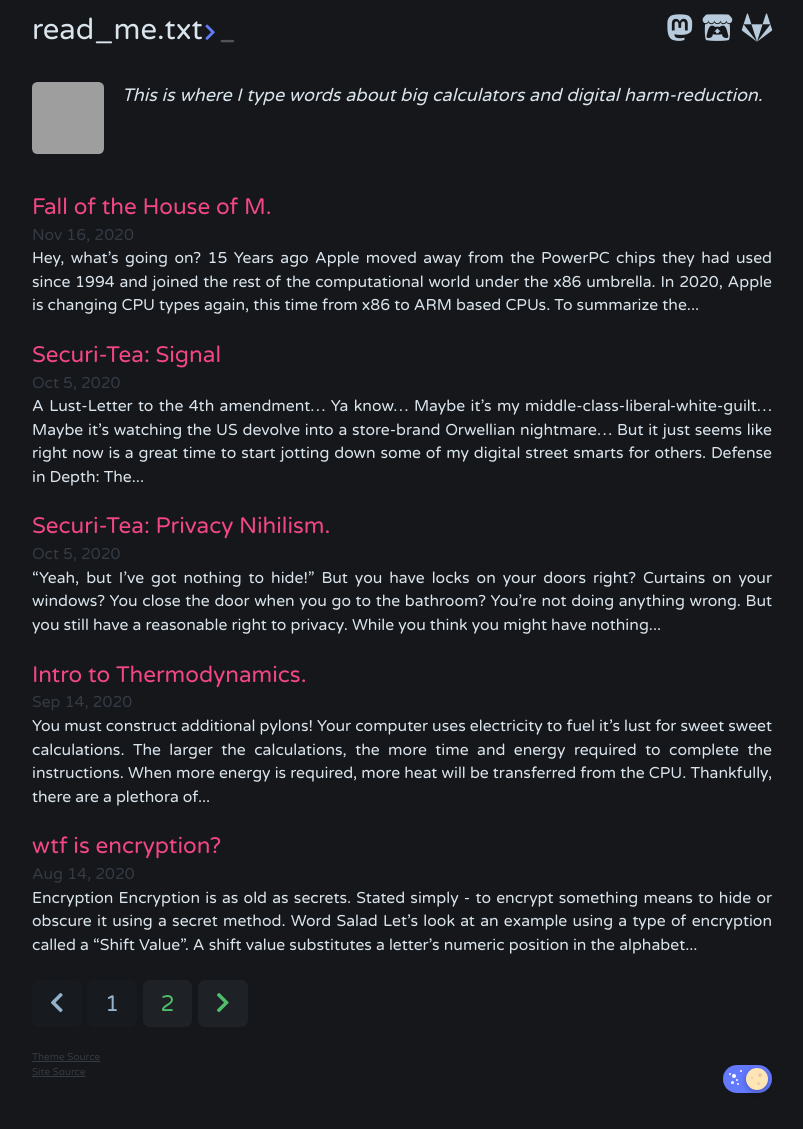
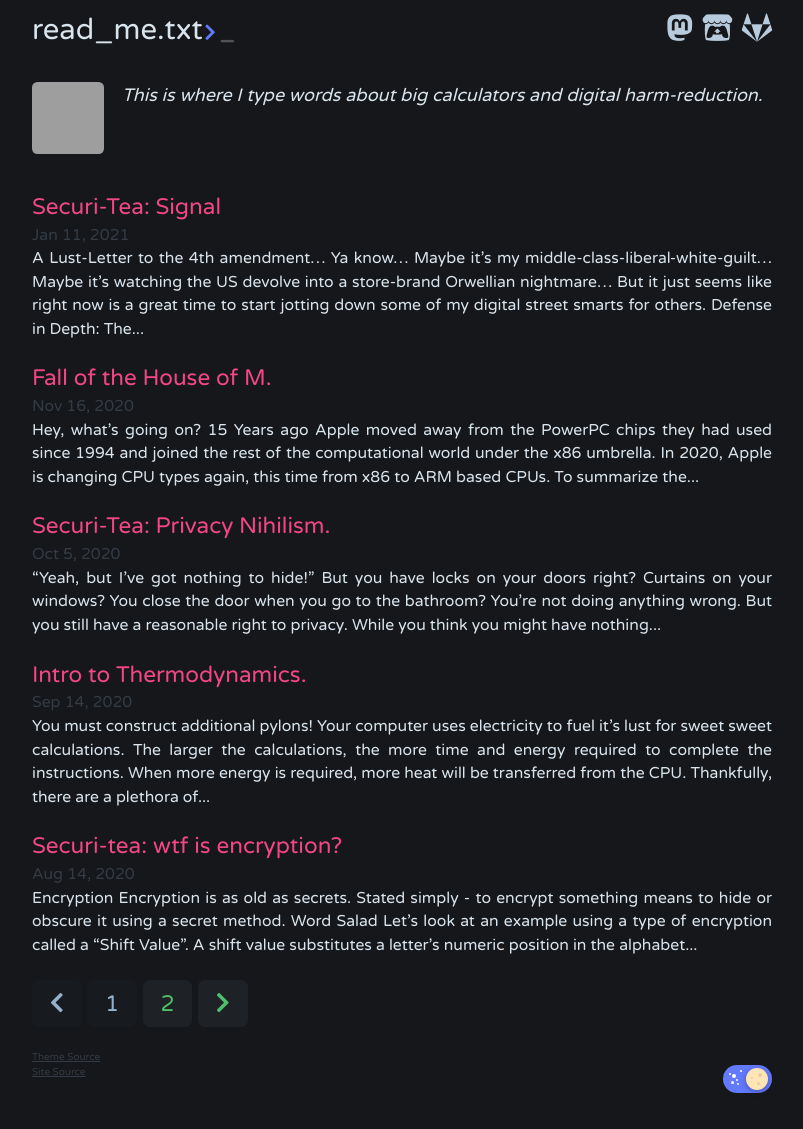
Before and after one commit to matrix8967/text-mainframe-computer-mirror, a Jekyll site: the page built from index.html, in a window 1280 px wide. Shown: the whole page, without its empty margins (238-1041 px from the left). Built offline with Jekyll 4.4.1, drawn with Linux system fonts in a browser that asks for light colours; the list of posts is cut into pages by our own code; grey boxes are pictures that could not be loaded.

```diff
--- a/_posts/2020-08-14-encryption-101.md
+++ b/_posts/2020-08-14-encryption-101.md
@@ -1,6 +1,6 @@
 ---
 layout: post
-title:  "wtf is encryption?"
+title:  "Securi-tea: wtf is encryption?"
 description: URYYB JBEYQ.
 tags: Encryption-101 NetSec Securi-tea
 ---
```
Also changed, not shown: _posts/2021-01-11-Signal.md (renamed from _posts/2020-10-05-Signal.md, +15 -4 lines), assets/images/Misc/snowden.png (added).
